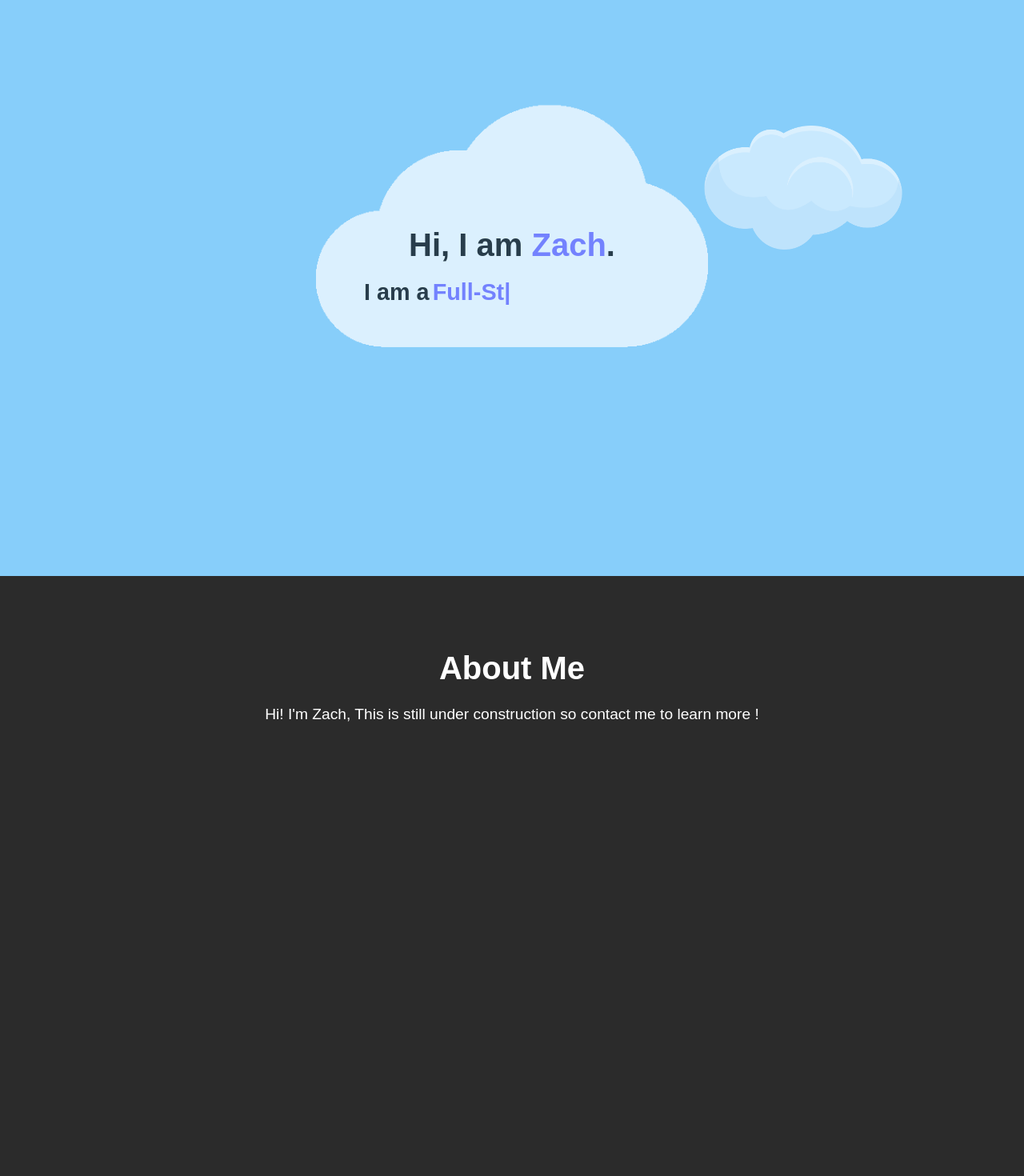
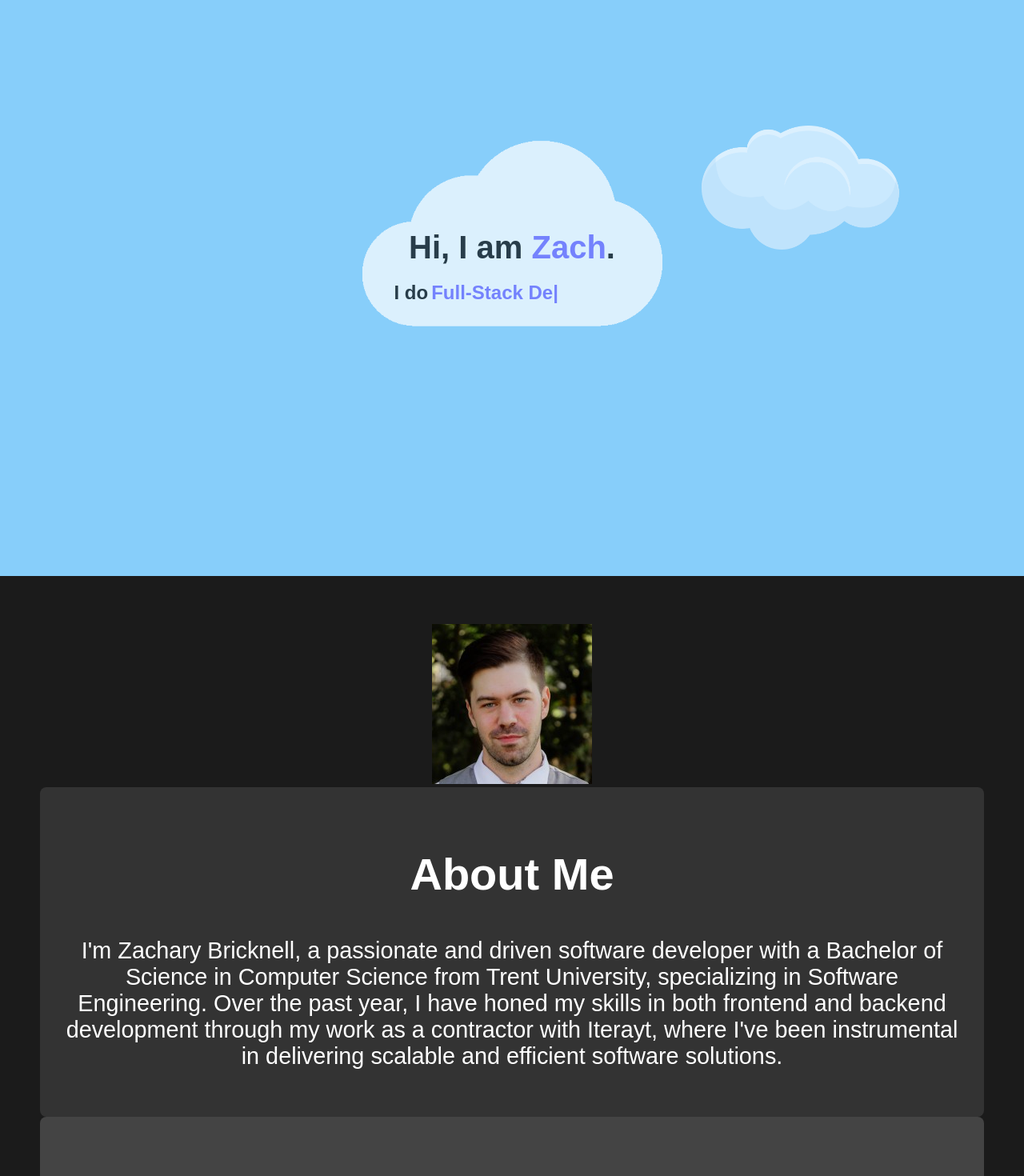
Before and after one commit to Zachary-Bricknell/Portfolio, a React (Create React App) app in the folder my-portfolio/: page / in a window 1280 px wide. Shown: the part 80-1550 px from the top of the page at 80% size. Built offline with nearby package versions, Linux system fonts and the light colour scheme; the HTML template or start-up script is replaced by a standard one.

Commit message:
Update the about section added content to the about section updated css for the about section added transition effects

```diff
--- a/my-portfolio/src/components/About.css
+++ b/my-portfolio/src/components/About.css
@@ -1,16 +1,45 @@
-.about-section {
-    padding: 60px 50px;
-    background-color: #2b2b2b;
-    color: #fff;
+/* Initially hide the sections with a transform */
+.hidden {
+  opacity: 0;
+  transform: translateY(50px);
+  transition: opacity 0.6s ease-out, transform 0.6s ease-out;
+}
+
+/* When visible, the sections will slide in */
+.visible {
+  opacity: 1;
+  transform: translateY(0);
+}
+
+/* Alternate section colors */
+.about-section-content {
+  background-color: #333333;
+  padding: 30px;
+  border-radius: 8px;
+  transition: opacity 0.6s ease-out, transform 0.6s ease-out;
+}
+
+.about-section-content.alternate {
+  background-color: #444444;
+}
+
+/* Media queries as before */
+@media (min-width: 768px) {
+  .about-section-content h2 {
+    font-size: 3rem;
   }
 
-  .about-section h2 {
-    font-size: 2.5rem;
-    margin-bottom: 20px;
+  .about-section-content p {
+    font-size: 1.5rem;
+  }
+}
+
+@media (min-width: 1200px) {
+  .about-section-content h2 {
+    font-size: 3.5rem;
   }
 
-  .about-section p {
-    font-size: 1.2rem;
-    line-height: 1.6;
-    margin-bottom: 20px;
+  .about-section-content p {
+    font-size: 1.8rem;
   }
+}
--- a/my-portfolio/src/components/About.js
+++ b/my-portfolio/src/components/About.js
@@ -1,13 +1,74 @@
-import React from 'react';
+import React, { useEffect, useRef } from 'react';
 import './About.css';
+import profilePicture from '../assets/images/headshot.jpg';
 
 const About = () => {
+  const aboutSectionsRef = useRef([]);
+
+  useEffect(() => {
+    const observer = new IntersectionObserver(
+      (entries) => {
+        entries.forEach((entry) => {
+          if (entry.isIntersecting) {
+            entry.target.classList.add('visible');
+          }
+        });
+      },
+      { threshold: 1 } // Trigger when 10% of the element is in view
+    );
+
+    aboutSectionsRef.current.forEach((section) => {
+      if (section) {
+        observer.observe(section);
+      }
+    });
+
+    return () => {
+      if (aboutSectionsRef.current) {
+        aboutSectionsRef.current.forEach((section) => {
+          if (section) {
+            observer.unobserve(section);
+          }
+        });
+      }
+    };
+  }, []);
+
   return (
     <section id="about" className="about-section">
-      <h2>About Me</h2>
-      <p>
-        Hi! I'm Zach, This is still under construction so contact me to learn more !
-      </p>
+      <div className="profile-section">
+        <img src={profilePicture} alt="Zach's Profile" className="profile-picture" />
+      </div>
+
+      <div className="about-content">
+        <div ref={(el) => (aboutSectionsRef.current[0] = el)} className="about-section-content hidden">
+          <h2>About Me</h2>
+          <p>
+            I'm Zachary Bricknell, a passionate and driven software developer with a Bachelor of Science in Computer Science from Trent University, specializing in Software Engineering. Over the past year, I have honed my skills in both frontend and backend development through my work as a contractor with Iterayt, where I've been instrumental in delivering scalable and efficient software solutions.
+          </p>
+        </div>
+
+        <div ref={(el) => (aboutSectionsRef.current[1] = el)} className="about-section-content hidden alternate">
+          <h2>Expertise</h2>
+          <p>
+            My expertise spans across various programming languages and technologies, including C++, Python, JavaScript, and React, allowing me to build robust applications from the ground up. I thrive in agile environments, leveraging tools like Docker to enhance development velocity and ensure smooth deployment processes.
+          </p>
+        </div>
+
+        <div ref={(el) => (aboutSectionsRef.current[2] = el)} className="about-section-content hidden">
+          <h2>Projects</h2>
+          <p>
+            Beyond my professional experience, I have led several successful projects, such as developing a LiDAR noise reduction system that improved forestry management decisions, and creating a Discord bot to streamline student queries at Trent University.
+          </p>
+        </div>
+
+        <div ref={(el) => (aboutSectionsRef.current[3] = el)} className="about-section-content hidden alternate">
+          <h2>Vision</h2>
+          <p>
+            I'm constantly exploring new technologies and methodologies to push the boundaries of what's possible in software development. Whether it's collaborating with stakeholders, implementing design patterns, or diving into the latest frameworks, I'm committed to delivering high-quality solutions that make a meaningful impact. Let's build something amazing together!
+          </p>
+        </div>
+      </div>
     </section>
   );
 };
--- a/my-portfolio/src/components/Hero.css
+++ b/my-portfolio/src/components/Hero.css
@@ -18,20 +18,17 @@ body {
 }
 
 .hero-content {
-  position: relative;
+  position: absolute;
   z-index: 2;
-  width: 450px; /* Ensure width is consistent */
+  width: 375px;
   max-width: 100%;
-  height: 400px; /* Ensure consistent height */
+  height: 375px;
   text-align: center;
-  background-image: url('../assets/images/gcloud_2.png');
-  background-size: contain; /* Ensure the entire image is scaled */
+  background-size: auto;
   background-repeat: no-repeat;
   background-position: center center;
-  padding: 20px;
-  border-radius: 10px;
   color: black;
-  margin: 0 auto;
+  margin: 2 auto;
   display: flex;
   flex-direction: column;
   justify-content: center;
@@ -39,13 +36,13 @@ body {
 }
 
 .hero-content h1 {
-  font-size: 2.5rem; /* Keep the font size consistent */
+  font-size: 2.5rem;
   font-weight: bold;
-  margin-bottom: 20px; /* Maintain spacing */
+  margin-bottom: 20px;
 }
 
 .hero-content p {
-  font-size: 1.8rem; /* Keep the font size consistent */
+  font-size: 1.8rem;
   font-weight: bold;
   color: black;
   display: flex;
@@ -72,6 +69,10 @@ body {
   color: #6c63ff; /* Keep the name highlight color */
 }
 
+.hero-content p {
+  font-size: 1.5rem;
+}
+
 .clouds {
   position: absolute;
   top: 0;
@@ -86,22 +87,3 @@ body {
   opacity: 0;
   pointer-events: none;
 }
-
-@media (max-width: 600px) {
-  .hero-content {
-    width: 450px; /* Set the same width as the desktop version */
-    height: 400px; /* Keep the same height */
-    padding: 20px; /* Keep the padding consistent */
-    font-size: 1.4rem; /* Ensure the font size stays consistent */
-    background-size: contain; /* Keep the background image consistent */
-  }
-
-  .hero-content h1 {
-    font-size: 2rem; /* Keep the font size consistent */
-  }
-
-  .hero-content p {
-    margin-left: 40px; /* Maintain the margin */
-    font-size: 1.4rem; /* Ensure the font size stays consistent */
-  }
-}
--- a/my-portfolio/src/components/Hero.js
+++ b/my-portfolio/src/components/Hero.js
@@ -80,7 +80,7 @@ const Hero = () => {
       <div  className="hero-content" style={{ backgroundImage: `url(${gcloud})`, backgroundSize: 'cover' }}>
         <h1>Hi, I am <span className="name-highlight">Zach</span>.</h1>
         <p>
-          <span>I am a</span>
+          <span>I do</span>
           <span className="typed-text-container">
             <ReactTyped
               strings={[
```
Also changed, not shown: my-portfolio/src/assets/images/headshot.jpg (added).
